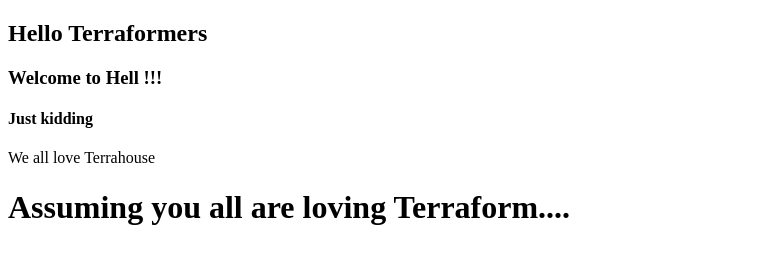
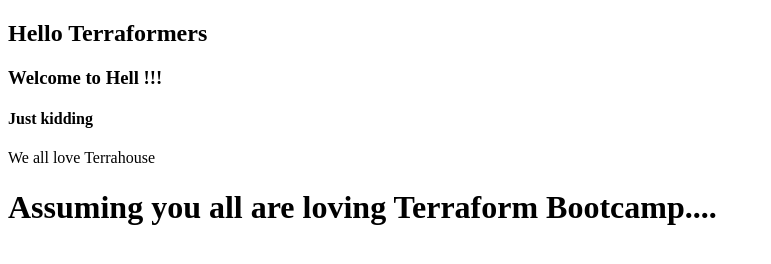
Before and after one commit to pratiksinha-kol/terraform-beginner-bootcamp-2023, a plain HTML site: page public/index.html in a window 1280 px wide. Shown: the whole page, without its empty margins (0-771 px from the left). Drawn offline with Linux system fonts and the light colour scheme.

```diff
--- a/public/index.html
+++ b/public/index.html
@@ -10,7 +10,7 @@
 <p>We all love Terrahouse</p>
 
 <body>
-    <h1>Assuming you all are loving Terraform....</h1>
+    <h1>Assuming you all are loving Terraform Bootcamp....</h1>
 </body>
 
 </html>
```
Also changed, not shown: 4 other files.
